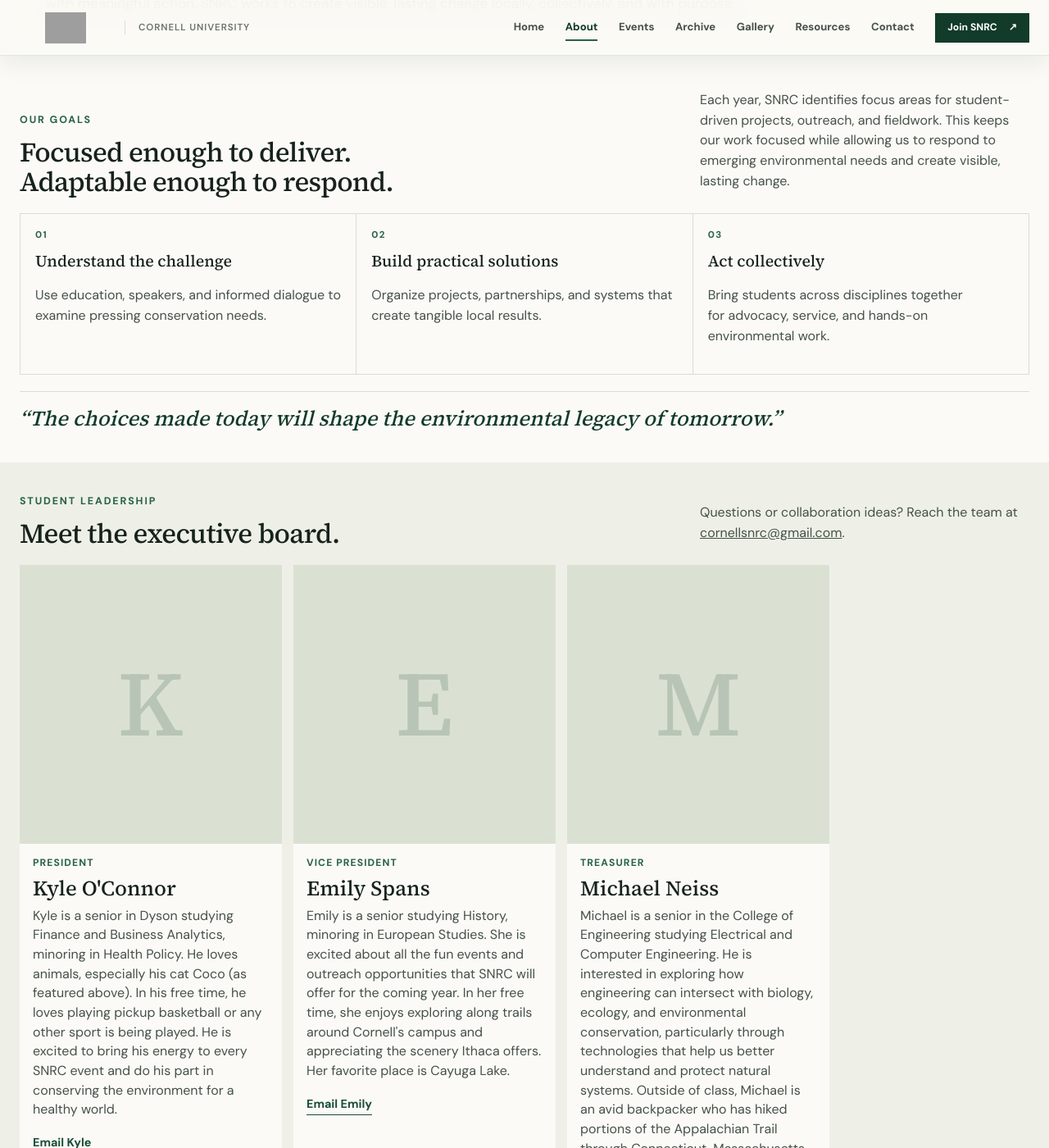
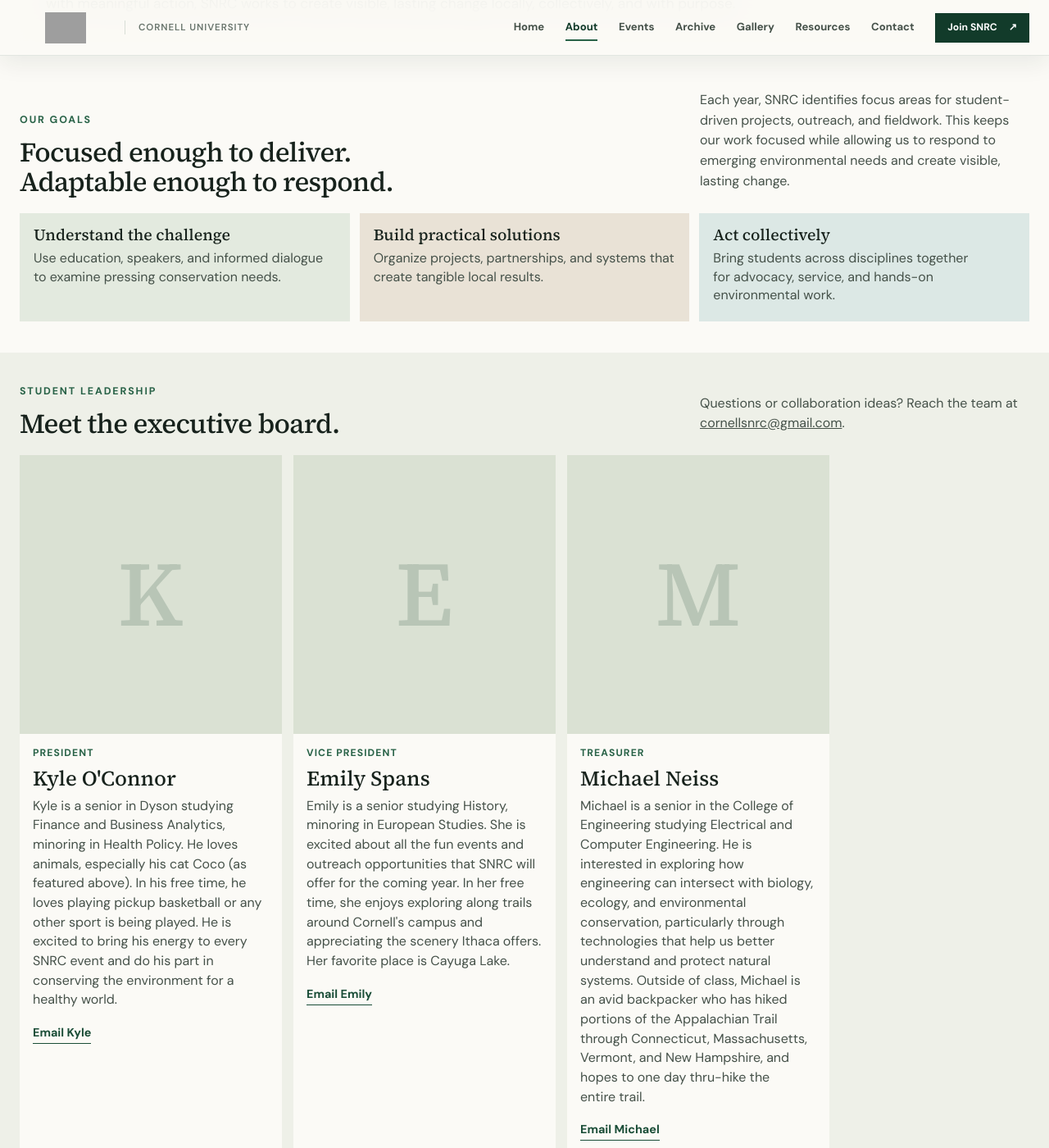
Before and after one commit to cornellsnrc/cornellsnrc.github.io, a Jekyll site: the page built from about.html, in a window 1280 px wide and 1400 px high, scrolled down 553 px. Shown: the whole window at 82% size. Built offline with Jekyll 4.4.1, drawn with Linux system fonts in a browser that asks for light colours; grey boxes are pictures that could not be loaded.

Commit message:
Simplify and tighten About goals

```diff
--- a/about.html
+++ b/about.html
@@ -24,11 +24,10 @@
     <p>{{ site.data.site.organization.goals }}</p>
   </div>
   <div class="values-grid">
-    <article class="value-card reveal"><span>01</span><h3>Understand the challenge</h3><p>Use education, speakers, and informed dialogue to examine pressing conservation needs.</p></article>
-    <article class="value-card reveal"><span>02</span><h3>Build practical solutions</h3><p>Organize projects, partnerships, and systems that create tangible local results.</p></article>
-    <article class="value-card reveal"><span>03</span><h3>Act collectively</h3><p>Bring students across disciplines together for advocacy, service, and hands-on environmental work.</p></article>
+    <article class="value-card reveal"><h3>Understand the challenge</h3><p>Use education, speakers, and informed dialogue to examine pressing conservation needs.</p></article>
+    <article class="value-card reveal"><h3>Build practical solutions</h3><p>Organize projects, partnerships, and systems that create tangible local results.</p></article>
+    <article class="value-card reveal"><h3>Act collectively</h3><p>Bring students across disciplines together for advocacy, service, and hands-on environmental work.</p></article>
   </div>
-  <blockquote class="legacy-quote reveal">“{{ site.data.site.organization.legacy_quote }}”</blockquote>
 </section>
 
 <section class="section section-soft">
--- a/assets/css/main.css
+++ b/assets/css/main.css
@@ -228,9 +228,12 @@
 .statement-kicker { color: var(--forest-700); font-size: 0.8rem; font-weight: 700; letter-spacing: 0.14em; text-transform: uppercase; }
 .statement-text { max-width: 1180px; margin: 0; color: var(--forest-950); font-family: var(--serif); font-size: clamp(1.65rem, 2.75vw, 2.8rem); line-height: 1.16; }
 .statement-text-long { max-width: 1100px; font-family: var(--sans); font-size: clamp(1rem, 1.35vw, 1.2rem); line-height: 1.65; }
-.values-grid { display: grid; grid-template-columns: repeat(3, 1fr); border-top: 1px solid var(--line); border-left: 1px solid var(--line); }
-.value-card { min-height: 180px; padding: 20px; border-right: 1px solid var(--line); border-bottom: 1px solid var(--line); }
-.value-card > span { display: block; margin-bottom: 20px; color: var(--forest-700); font-size: 0.72rem; font-weight: 700; letter-spacing: 0.12em; }
+.values-grid { display: grid; grid-template-columns: repeat(3, 1fr); gap: 12px; }
+.value-card { min-height: 140px; padding: 18px; background: #e3eadf; }
+.value-card:nth-child(2) { background: #e9e2d6; }
+.value-card:nth-child(3) { background: #dce8e5; }
+.value-card h3 { margin-bottom: 7px; }
+.value-card p { margin-bottom: 0; line-height: 1.42; }
 .officer-grid { display: grid; grid-template-columns: repeat(auto-fit, minmax(230px, 320px)); gap: 18px; }
 .officer-card { background: var(--paper); }
 .officer-photo { aspect-ratio: 4 / 4.25; overflow: hidden; background: #dae1d3; }
@@ -357,9 +360,7 @@
 .page-about .statement-panel { padding: clamp(22px, 2.8vw, 32px); }
 .page-about .statement-text-long { line-height: 1.5; }
 .page-about .section-heading-row { margin-bottom: 20px; gap: 26px; }
-.page-about .value-card { min-height: 150px; padding: 17px 18px; }
-.page-about .value-card > span { margin-bottom: 12px; }
-.page-about .legacy-quote { margin-top: 20px; padding-top: 16px; }
+.page-about .value-card { min-height: 132px; padding: 16px 17px; }
 .page-about .officer-grid { gap: 14px; }
 .page-about .officer-content { padding: 15px 16px 17px; }
 .page-about .officer-content h3 { margin-bottom: 7px; }
@@ -399,16 +400,6 @@
 /* Archive */
 .archive-hero { padding-top: 38px; padding-bottom: 24px; }
 .archive-section { padding-top: 26px; padding-bottom: 40px; }
-.legacy-quote {
-  margin: 28px 0 0;
-  padding: 22px 0 0;
-  border-top: 1px solid var(--line);
-  color: var(--forest-900);
-  font-family: var(--serif);
-  font-size: clamp(1.35rem, 2vw, 2rem);
-  font-style: italic;
-  line-height: 1.25;
-}
 .archive-heading {
   margin-bottom: 16px;
   display: grid;
@@ -520,7 +511,7 @@
   .feature-collage { min-height: 320px; }
   .feature-copy { padding: 30px; }
   .values-grid { grid-template-columns: 1fr; }
-  .value-card { min-height: 165px; }
+  .value-card { min-height: 0; }
   .officer-grid { grid-template-columns: repeat(2, 1fr); }
   .gallery-grid { grid-template-columns: repeat(2, 1fr); }
   .resource-group { gap: 18px; }
```
